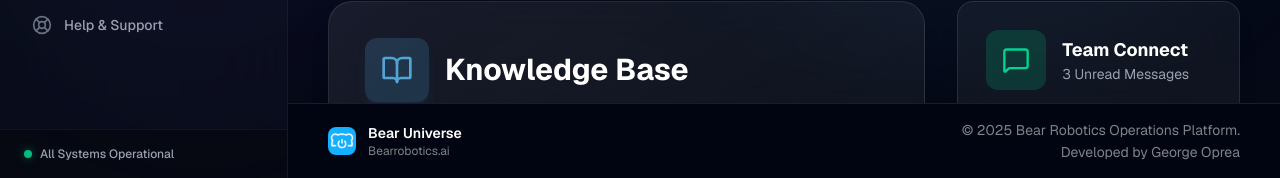
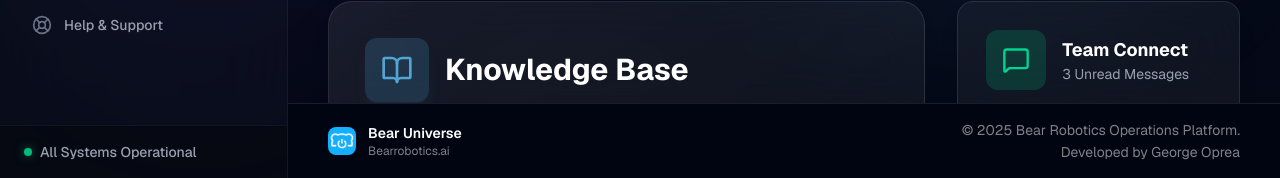
Before and after one commit to smile4fun1/BearOsPlatform, a Next.js app: page / in a window 1280 px wide. Shown: the part 622-800 px from the top of the page. Built offline with nearby package versions, Linux system fonts and the light colour scheme.

Commit message:
FIX: Increase All Systems Operational height to match footer - Simplified padding structure with direct py-4 on container - Text size increased to text-sm for better visibility - Now matches footer height exactly for symmetry

```diff
--- a/src/components/os/Sidebar.tsx
+++ b/src/components/os/Sidebar.tsx
@@ -180,25 +180,21 @@ export function Sidebar() {
       </div>
 
       {/* Footer Status */}
-      <div className="border-t border-white/5 bg-black/30">
-        <div className="px-6 py-4">
+      <div className="border-t border-white/5 bg-black/30 px-6 py-4">
         <div className="flex items-center gap-2">
           <div className="w-2 h-2 rounded-full bg-emerald-500 animate-pulse shadow-[0_0_10px_rgba(16,185,129,0.5)]" />
-            <span className="text-xs text-gray-400 font-medium">All Systems Operational</span>
-          </div>
+          <span className="text-sm text-gray-400 font-medium">All Systems Operational</span>
         </div>
 
         {/* Quick Scan Button */}
         {isPartnerOrCustomer && (
-          <div className="px-6 pb-4">
           <Link
             href="/robots"
-              className="flex items-center justify-center gap-2 px-4 py-2.5 rounded-xl bg-bear-blue/10 border border-bear-blue/30 text-bear-blue text-sm font-medium hover:bg-bear-blue/20 transition-all"
+            className="mt-4 flex items-center justify-center gap-2 px-4 py-2.5 rounded-xl bg-bear-blue/10 border border-bear-blue/30 text-bear-blue text-sm font-medium hover:bg-bear-blue/20 transition-all"
           >
             <QrCode className="w-4 h-4" />
             Scan Robot QR
           </Link>
-          </div>
         )}
       </div>
     </>
```
Lines whose indentation alone changed are shown as unchanged.
